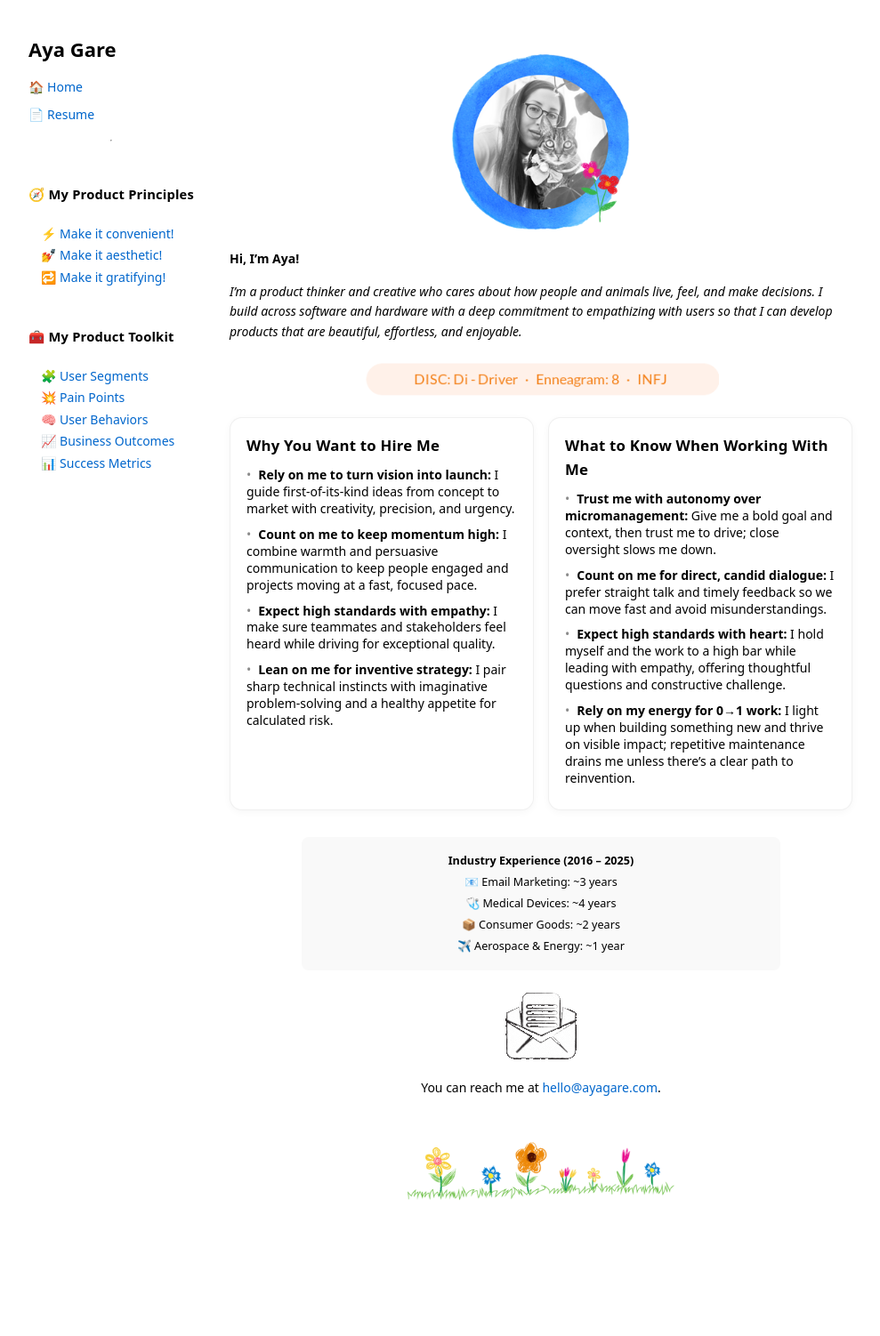
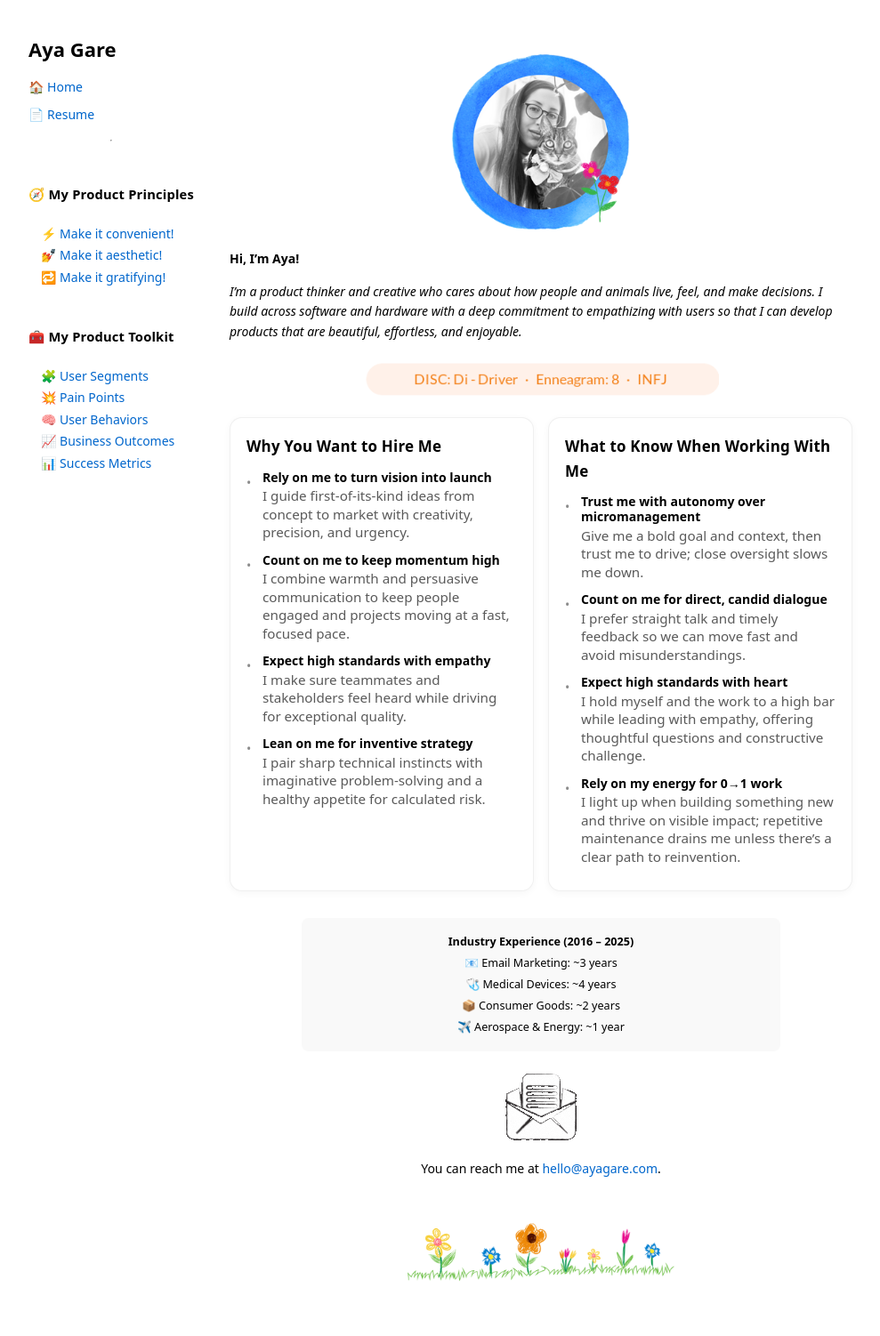
Before and after one commit to luxinflore/luxinflore.github.io, a Jekyll site: the page built from index.md, in a window 1280 px wide. Shown: the whole page at 89% size, without its empty margins (8-997 px from the left). Built offline with Jekyll 4.4.1, drawn with Linux system fonts in a browser that asks for light colours; before the commit the page ends 1411 px from its top, so only the background shows below that.

Commit message:
Update format again for about stuff

```diff
--- a/index.md
+++ b/index.md
@@ -18,21 +18,45 @@ _I'm a product thinker and creative who cares about how people and animals live,
 <div class="wg-sections">
   <section class="wg-card">
     <h3>Why You Want to Hire Me</h3>
-    <ul class="wg-list">
-      <li><strong>Rely on me to turn vision into launch:</strong> I guide first-of-its-kind ideas from concept to market with creativity, precision, and urgency.</li>
-      <li><strong>Count on me to keep momentum high:</strong> I combine warmth and persuasive communication to keep people engaged and projects moving at a fast, focused pace.</li>
-      <li><strong>Expect high standards with empathy:</strong> I make sure teammates and stakeholders feel heard while driving for exceptional quality.</li>
-      <li><strong>Lean on me for inventive strategy:</strong> I pair sharp technical instincts with imaginative problem-solving and a healthy appetite for calculated risk.</li>
+    <ul class="wg-list2">
+      <li>
+        <span class="wg-title">Rely on me to turn vision into launch</span>
+        <span class="wg-desc">I guide first-of-its-kind ideas from concept to market with creativity, precision, and urgency.</span>
+      </li>
+      <li>
+        <span class="wg-title">Count on me to keep momentum high</span>
+        <span class="wg-desc">I combine warmth and persuasive communication to keep people engaged and projects moving at a fast, focused pace.</span>
+      </li>
+      <li>
+        <span class="wg-title">Expect high standards with empathy</span>
+        <span class="wg-desc">I make sure teammates and stakeholders feel heard while driving for exceptional quality.</span>
+      </li>
+      <li>
+        <span class="wg-title">Lean on me for inventive strategy</span>
+        <span class="wg-desc">I pair sharp technical instincts with imaginative problem-solving and a healthy appetite for calculated risk.</span>
+      </li>
     </ul>
   </section>
 
   <section class="wg-card">
     <h3>What to Know When Working With Me</h3>
-    <ul class="wg-list">
-      <li><strong>Trust me with autonomy over micromanagement:</strong> Give me a bold goal and context, then trust me to drive; close oversight slows me down.</li>
-      <li><strong>Count on me for direct, candid dialogue:</strong> I prefer straight talk and timely feedback so we can move fast and avoid misunderstandings.</li>
-      <li><strong>Expect high standards with heart:</strong> I hold myself and the work to a high bar while leading with empathy, offering thoughtful questions and constructive challenge.</li>
-      <li><strong>Rely on my energy for 0→1 work:</strong> I light up when building something new and thrive on visible impact; repetitive maintenance drains me unless there’s a clear path to reinvention.</li>
+    <ul class="wg-list2">
+      <li>
+        <span class="wg-title">Trust me with autonomy over micromanagement</span>
+        <span class="wg-desc">Give me a bold goal and context, then trust me to drive; close oversight slows me down.</span>
+      </li>
+      <li>
+        <span class="wg-title">Count on me for direct, candid dialogue</span>
+        <span class="wg-desc">I prefer straight talk and timely feedback so we can move fast and avoid misunderstandings.</span>
+      </li>
+      <li>
+        <span class="wg-title">Expect high standards with heart</span>
+        <span class="wg-desc">I hold myself and the work to a high bar while leading with empathy, offering thoughtful questions and constructive challenge.</span>
+      </li>
+      <li>
+        <span class="wg-title">Rely on my energy for 0→1 work</span>
+        <span class="wg-desc">I light up when building something new and thrive on visible impact; repetitive maintenance drains me unless there’s a clear path to reinvention.</span>
+      </li>
     </ul>
   </section>
 </div>
--- a/style.css
+++ b/style.css
@@ -506,3 +506,50 @@ a:hover::after {
 
 /* Emphasis */
 .wg-list strong { font-weight: 600; }
+
+/* layout (same as before, keeps two columns on desktop) */
+.wg-sections {
+  display: grid;
+  gap: 16px;
+  margin: 22px 0 30px;
+  grid-template-columns: 1fr;
+}
+@media (min-width: 860px) { .wg-sections { grid-template-columns: 1fr 1fr; } }
+
+.wg-card {
+  background: #fff;
+  border: 1px solid rgba(0,0,0,0.06);
+  border-radius: 14px;
+  padding: 16px 18px;
+  box-shadow: 0 2px 8px rgba(0,0,0,0.04);
+}
+.wg-card h3 { margin: 2px 0 10px; font-size: 1.06rem; }
+
+/* two-line bullets */
+.wg-list2 { list-style: none; padding: 0; margin: 0; }
+.wg-list2 li {
+  position: relative;
+  margin: 12px 0;
+  padding-left: 18px;             /* room for the dot */
+  max-width: 62ch;                /* keeps lines from running too long */
+}
+.wg-list2 li::before {
+  content: "•";
+  position: absolute;
+  left: 0;
+  top: 0.3em;
+  color: rgba(0,0,0,0.45);
+}
+
+.wg-title {
+  display: block;
+  font-weight: 700;
+  line-height: 1.25;
+}
+.wg-desc {
+  display: block;
+  margin-top: 2px;
+  color: rgba(0,0,0,0.65);         /* softer gray */
+  font-size: 0.95rem;              /* smaller secondary line */
+  line-height: 1.35;
+}
```
